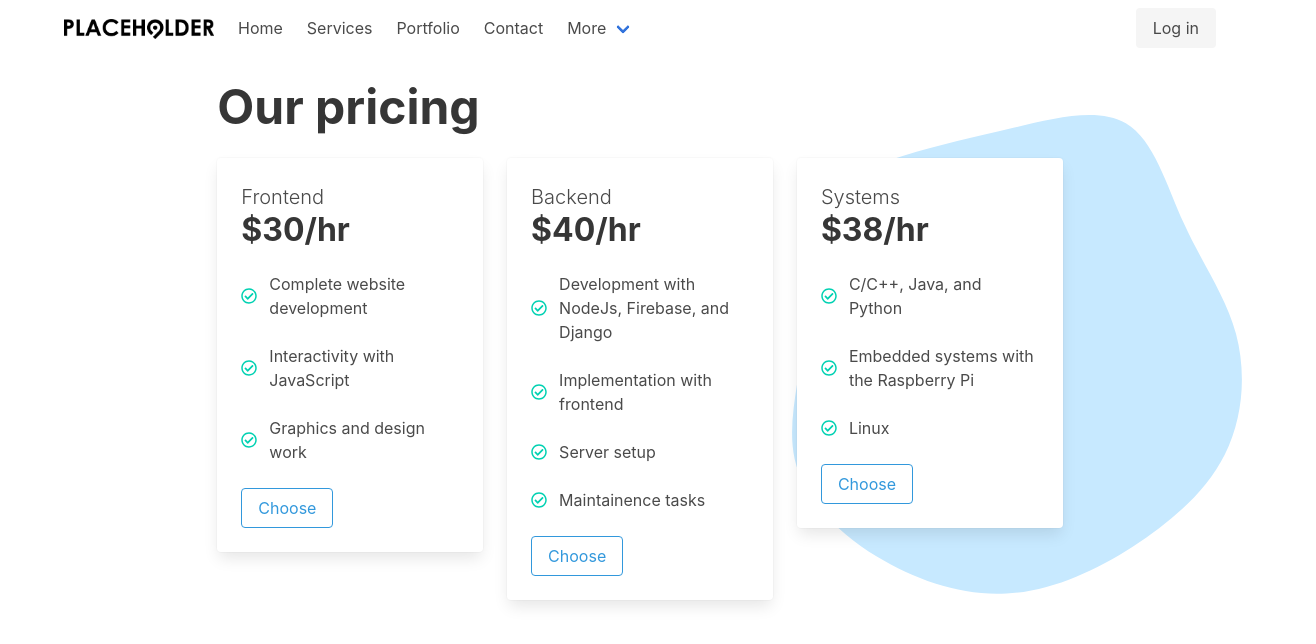
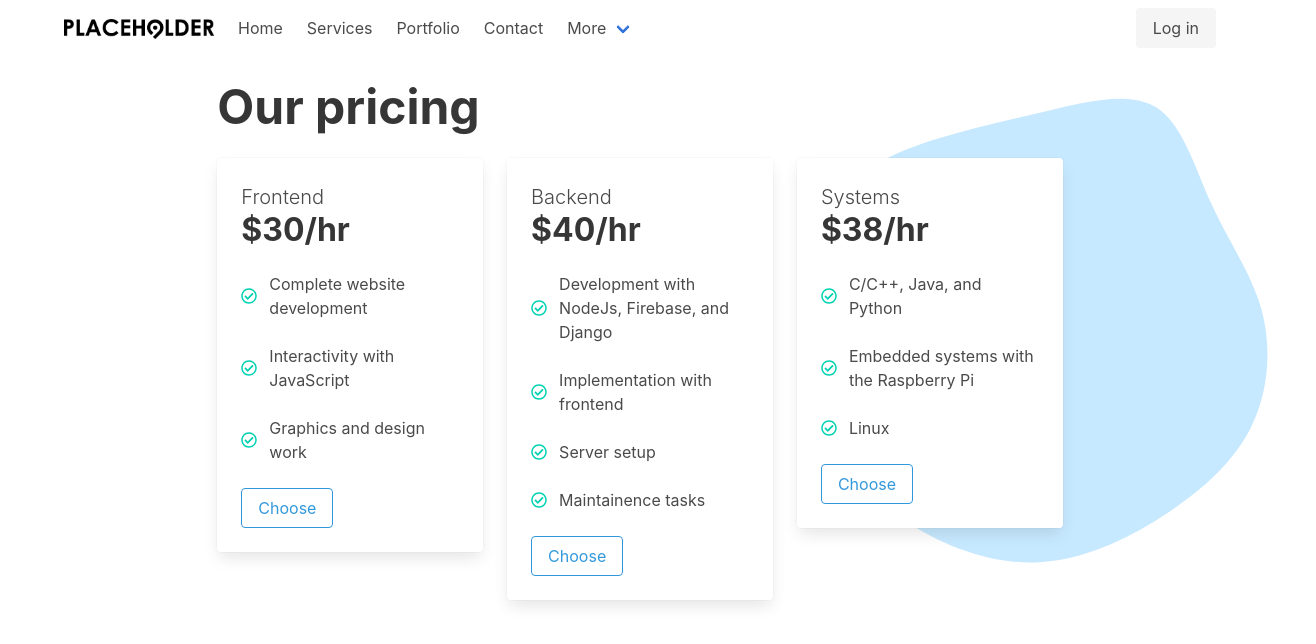
Before and after one commit to Severn-J-Lortie/wl-solutions, a Vue app: page /services in a window 1280 px wide. Shown: the top 644 px of the page, 1316 px wide, since content can reach past the window. Built offline with nearby package versions, Linux system fonts and the light colour scheme.

Commit message:
Fixed blob position

```diff
--- a/src/views/Services.vue
+++ b/src/views/Services.vue
@@ -1,7 +1,13 @@
 <template>
-  <page-margin class="background-blob">
+  <page-margin>
     <div class="title is-size-1 has-text-weight-bold mt-5">Our pricing</div>
 
+    <div class="content-container">
+      <img
+        src="..\assets\img\blob.svg"
+        alt="background-blob"
+        class="background-blob is-desktop"
+      />
       <div class="columns is-centered">
         <div class="column">
           <service-card serviceName="Frontend">
@@ -40,6 +46,7 @@
           </service-card>
         </div>
       </div>
+    </div>
   </page-margin>
 </template>
 
@@ -61,12 +68,33 @@ export default {
 .content ul {
   margin-left: 1.5rem;
 }
+.content-container {
+  position: relative;
+}
+.background-blob {
+  display: none;
+
+  width: 550px;
+  position: absolute;
+  top: -25%;
+  right: -30%;
+}
 @media (min-width: 768px) {
   .background-blob {
-    background-image: url('../assets/img/blob.svg');
-    background-repeat: no-repeat;
-    background-position: right;
+    display: block;
+    width: 550px;
+    position: absolute;
+    top: -20%;
+    right: -20%;
+  }
+  @media (min-width: 1024px) {
+    .background-blob {
+      display: block;
+      width: 550px;
+      position: absolute;
+      top: -25%;
+      right: -30%;
     }
   }
-
+}
 </style>
```
Also changed, not shown: 1 other file (tests, documents, lock files or other folders). Lines whose indentation alone changed are shown as unchanged.
